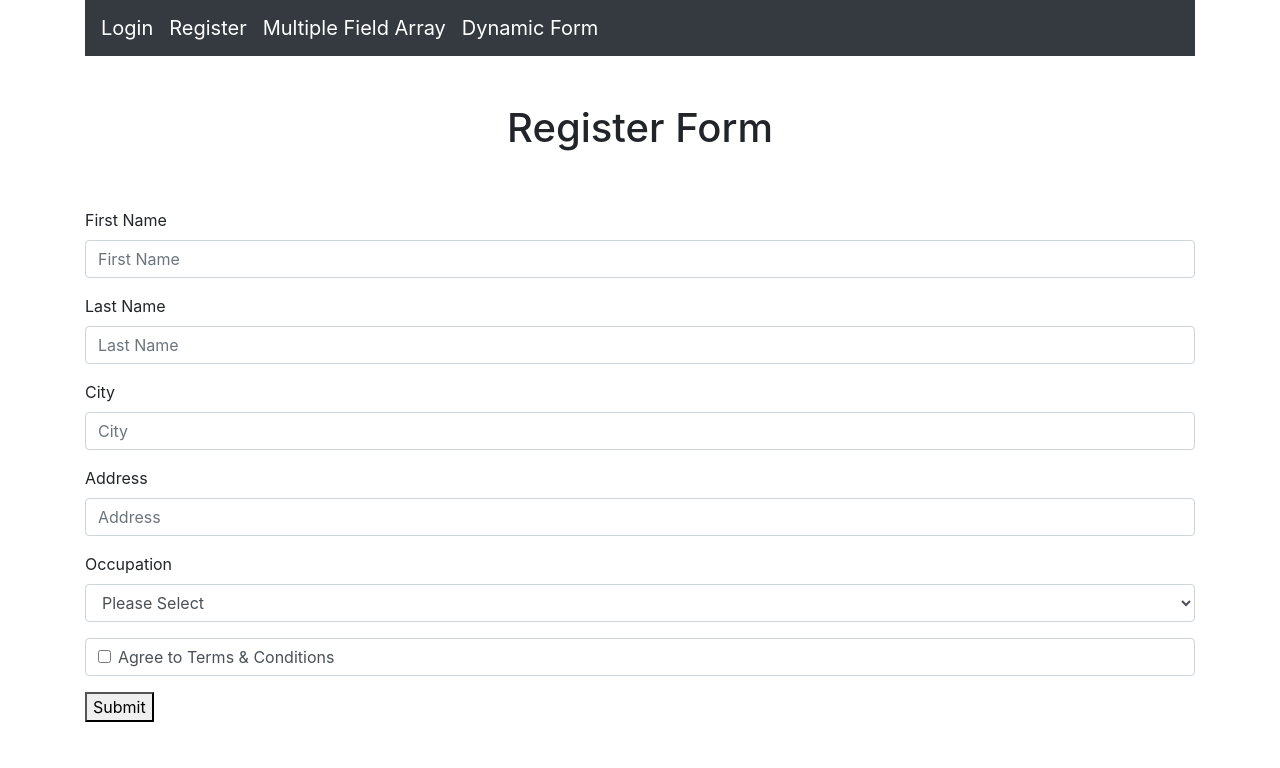
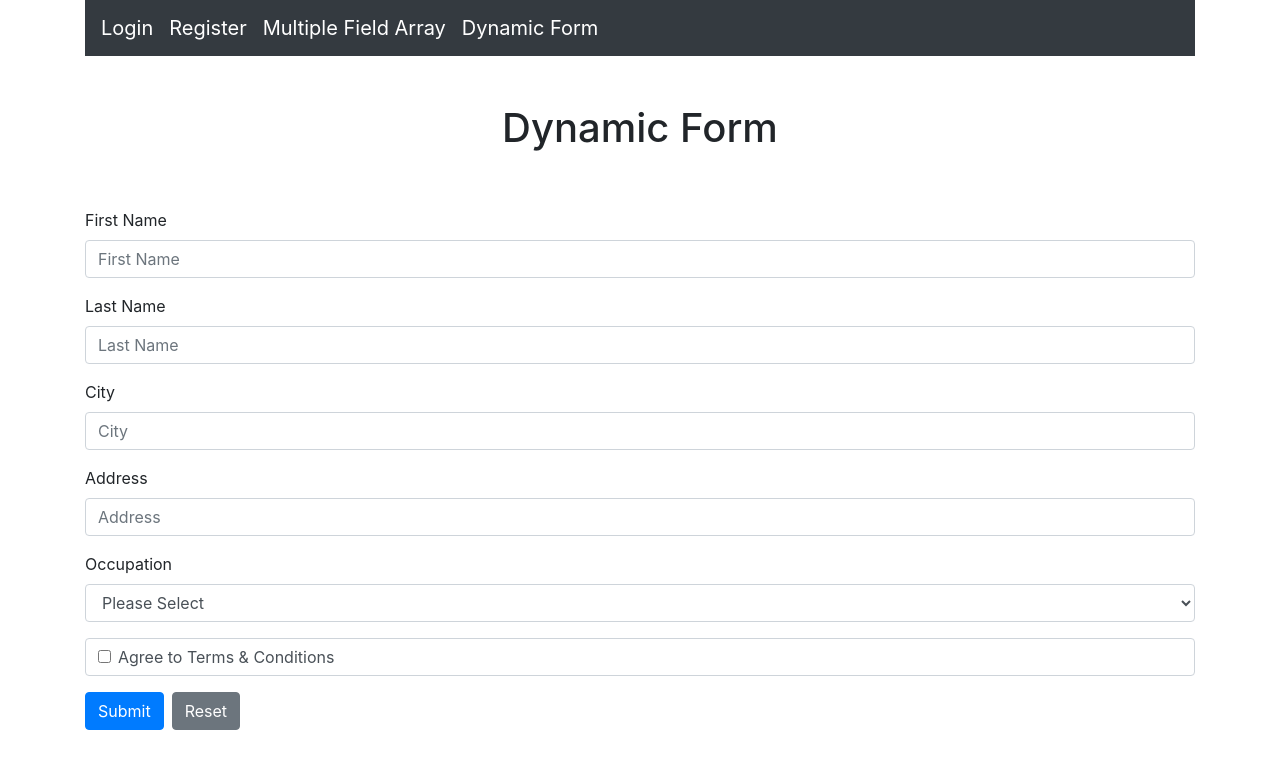
Before and after one commit to maddinenisri/sample-formik-yup, a React (Create React App) app: page /dynamicForm in a window 1280 px wide. Shown: the top 768 px of the page. Built offline with nearby package versions, Linux system fonts and the light colour scheme.

Commit message:
Added button

```diff
--- a/src/components/dynamic/DynamicForm.js
+++ b/src/components/dynamic/DynamicForm.js
@@ -89,7 +89,7 @@ const DynamicForm = ({ fields, validationSchema }) => {
     <div className="container">
       <div className="row mb-5">
         <div className="col-lg-12 text-center">
-          <h1 className="mt-5">Register Form</h1>
+          <h1 className="mt-5">Dynamic Form</h1>
         </div>
       </div>
       <div className="row">
@@ -101,9 +101,18 @@ const DynamicForm = ({ fields, validationSchema }) => {
             render={form => (
               <Form>
                 {renderFields(fields)}
-                <button type="submit" disabled={form.isSubmitting}>
-                  Submit
-                </button>
+                <div className="form-group">
+                  <button
+                    className="btn btn-primary mr-2"
+                    type="submit"
+                    disabled={form.isSubmitting}
+                  >
+                    Submit
+                  </button>
+                  <button type="reset" className="btn btn-secondary">
+                    Reset
+                  </button>
+                </div>
               </Form>
             )}
           />
```
